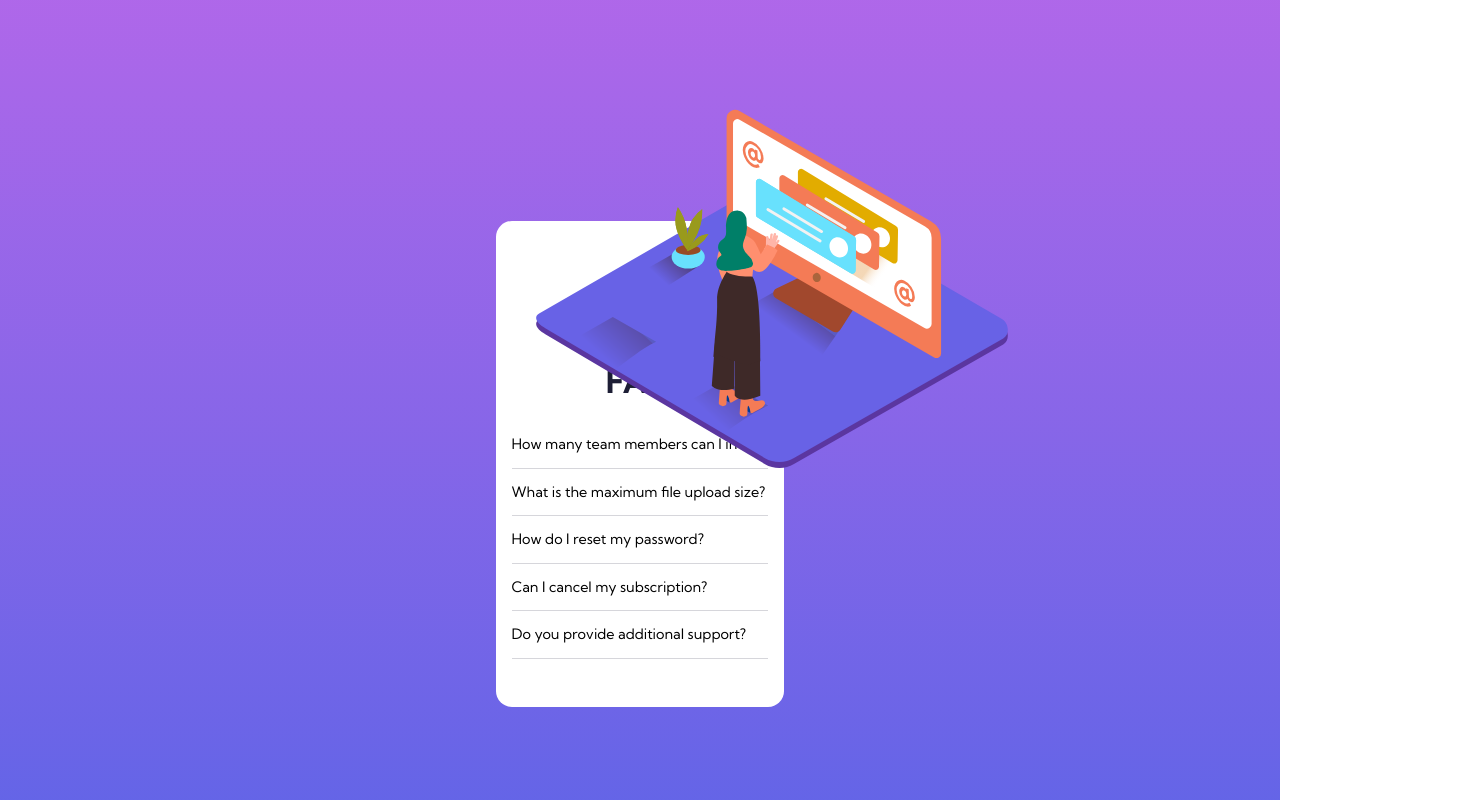
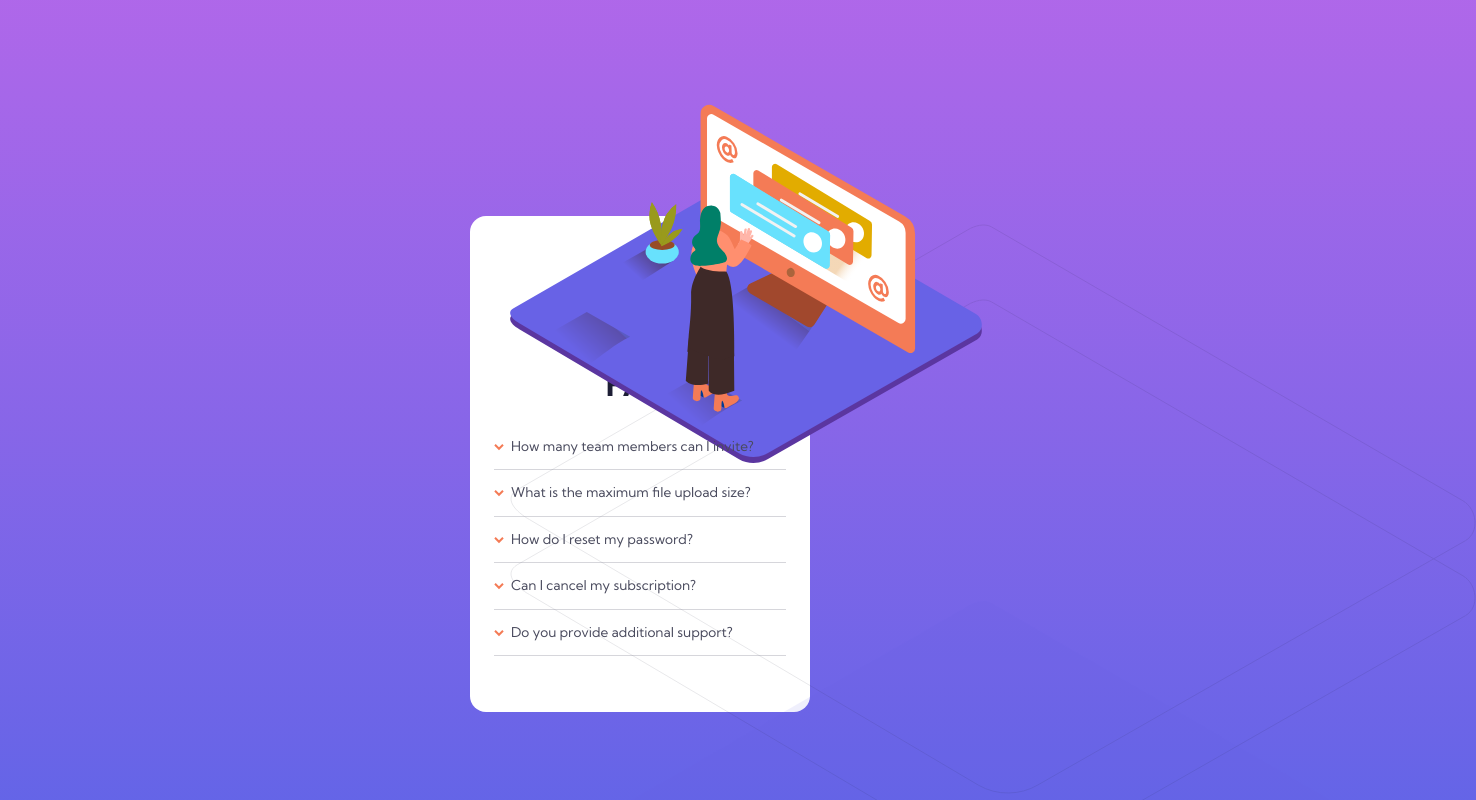
Before and after one commit to Fola-Joe/FAQ-accordion-card, a plain HTML site: page index.html in a window 1280 px wide. Shown: the top 800 px of the page, 1476 px wide, since content can reach past the window. Drawn offline with Linux system fonts and the light colour scheme.

Commit message:
Update on summary
Half work done in positioning arrow img

```diff
--- a/index.html
+++ b/index.html
@@ -11,10 +11,16 @@
 </head>
 <body>
   <main>
-    <picture>
-      <source media="(min-width: 1024px)" srcset="images/illustration-woman-online-desktop.svg">
-      <img src="images/illustration-woman-online-mobile.svg" alt="woman online">
-    </picture>
+    <div class="images">
+      <picture class="background">
+        <source media="(min-width: 1024px)" srcset="images/bg-pattern-desktop.svg">
+        <img src="images/bg-pattern-mobile.svg" alt="">
+      </picture>
+      <picture class="illustration">
+        <source media="(min-width: 1024px)" srcset="images/illustration-woman-online-desktop.svg">
+        <img src="images/illustration-woman-online-mobile.svg" alt="woman online">
+      </picture>
+    </div>
 
     <section>
       <h1>FAQ</h1>
@@ -38,7 +44,8 @@
       </details>
       <details>
         <summary>Do you provide additional support?</summary>
-        <p>Chat and email support is available 24/7. Phone lines are open during normal business hours.</p>
+        <p>Chat and email support is available 24/7. Phone lines are open during normal
+           business hours.</p>
       </details>
     </section>
   </main>
--- a/script.js
+++ b/script.js
@@ -0,0 +1,6 @@
+const details = document.querySelectorAll('details');
+const summary = document.querySelectorAll('summary');
+
+summary.addEventListener('click', function () {
+    summary.classList.toggle('active')
+})
--- a/style.css
+++ b/style.css
@@ -53,19 +53,26 @@ body {
 main {
     position: relative;
     margin: 10rem 0 2rem;
+    width: 100%;
     max-width: 340px;
     background-color: white;
     border-radius: 1rem;
     padding: 8rem 0 2rem;
 }
-picture {
+.illustration {
     position: absolute;
-    width: 16rem;
+    width: 15rem;
     top: -7rem;
     left: 2.5rem;
 }
+.background {
+    position: absolute;
+    /* width: 20rem; */
+    left: 2.5rem;
+    top: 0.5rem;
+}
 section {
-    margin: 1rem;
+    margin: 1.5rem;
 }
 h1 {
     text-align: center;
@@ -77,12 +84,39 @@ h1 {
 details {
     padding: 1rem 0;
     border-bottom: 1px solid hsla(240, 6%, 50%, 0.3);
+    position: relative;
 }
 summary {
-    /* color: ; */
-    font-size: 0.9rem;
+    /* position: relative; */
+    font-size: 0.85rem;
+    color: hsl(237, 12%, 33%);
+    list-style: url(images/icon-arrow-down.svg);
+    list-style-position: inside;
 }
-summary.active {font-weight: 700;}
+/* summary::before {
+    position: absolute;
+    list-style: url(images/icon-arrow-down.svg), inside;
+    right: 0;
+    top: 0;
+} */
+summary:hover {
+    cursor: pointer;
+    color: hsl(14, 88%, 65%);
+}
+/* summary::before {
+    content: "";
+    position: absolute;
+    right: 0;
+    top: 30%;
+    left: 0;
+    background-image: url(images/icon-arrow-down.svg);
+    background-repeat: no-repeat;
+    width: 0.8rem;
+} */
+summary.active {
+    font-weight: 700;
+    list-style: url(images/icon-arrow-up.svg);
+}
 p {
     color: hsl(240, 6%, 50%);
     font-size: 0.85rem;
```
Also changed, not shown: images/icon-arrow-up.svg (added).
